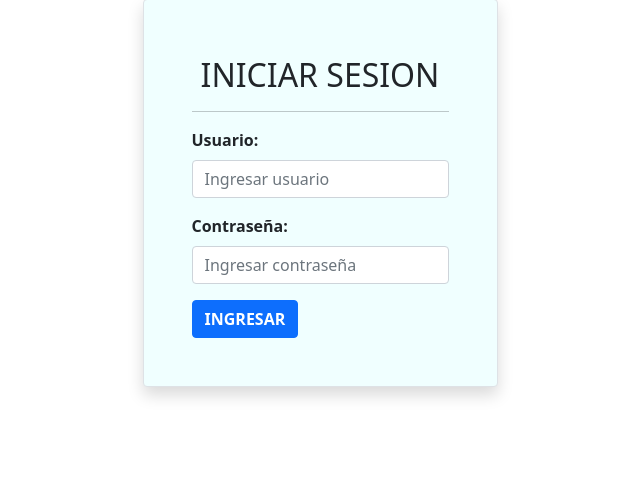
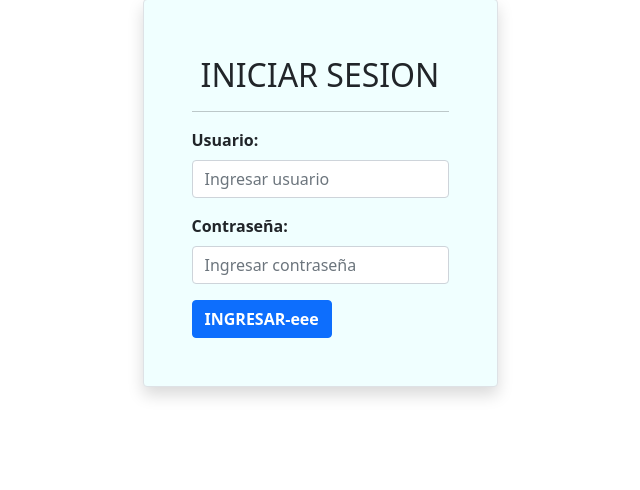
Before and after one commit to MayomiMedina/tramuca, a PHP site: page /login.php in a window 1280 px wide. Shown: the part 127-617 px from the top of the page, without its empty margins (320-960 px from the left). Run offline with PHP 8.4, Linux system fonts and the light colour scheme; some libraries are stand-ins or nearby versions.

Commit message:
login prueba

```diff
--- a/php/login.php
+++ b/php/login.php
@@ -25,7 +25,7 @@
                 <input type="password" class="form-control" id="contrase" placeholder="Ingresar contraseña" name="contrase">
             </div>
 
-            <button type="submit" class="btn btn-primary"><b>INGRESAR</b></button>
+            <button type="submit" class="btn btn-primary"><b>INGRESAR-eee</b></button>
         </form>
     </div>
 
```
